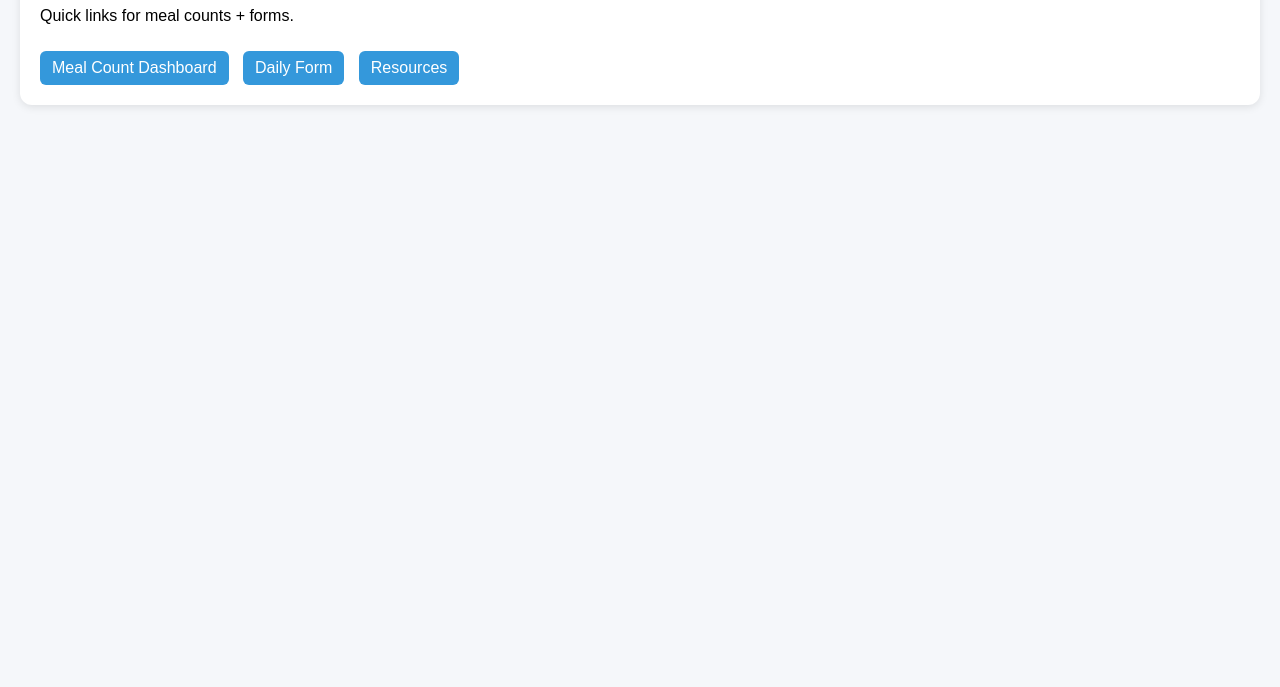
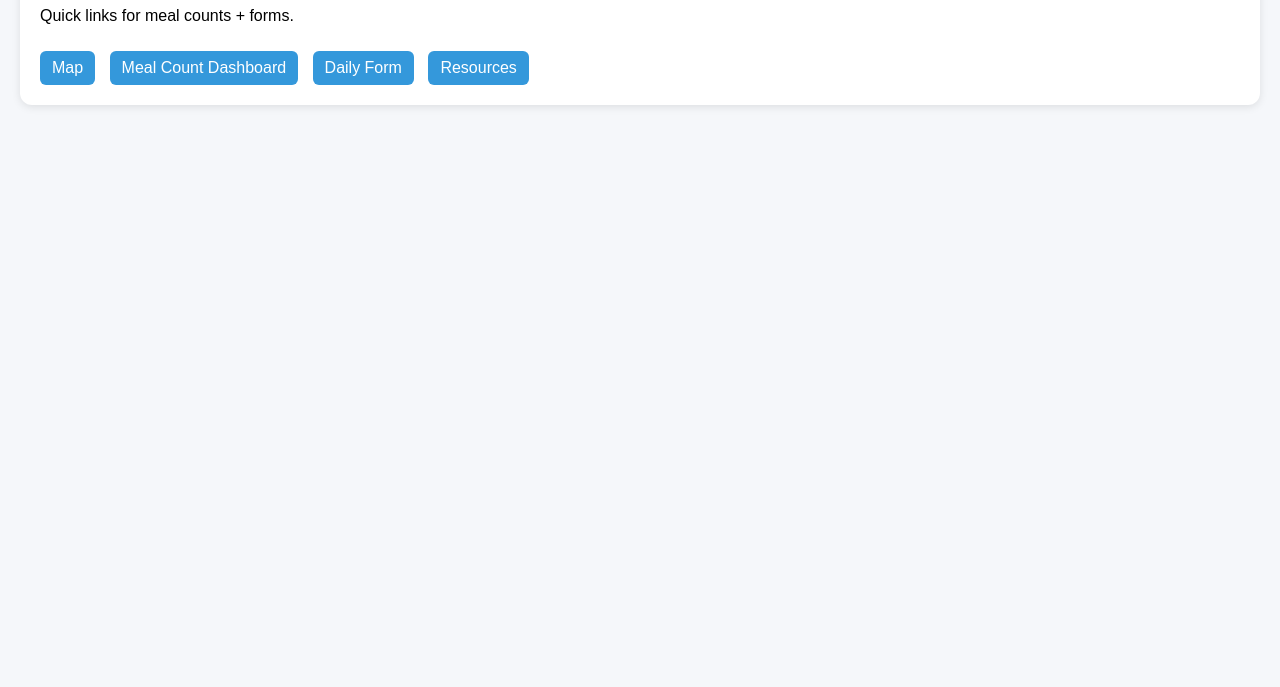
Before and after one commit to henrychucvb01/South-School-Website, a plain HTML site: page index.html in a window 1280 px wide. Shown: the part 113-800 px from the top of the page. Drawn offline with Linux system fonts and the light colour scheme.

Commit message:
Update index.html

```diff
--- a/index.html
+++ b/index.html
@@ -14,6 +14,7 @@
     <h1>Manager Portal</h1>
     <p>Quick links for meal counts + forms.</p>
 
+    <a href="#">Map</a>
     <a href="#">Meal Count Dashboard</a>
     <a href="#">Daily Form</a>
     <a href="#">Resources</a>
```
